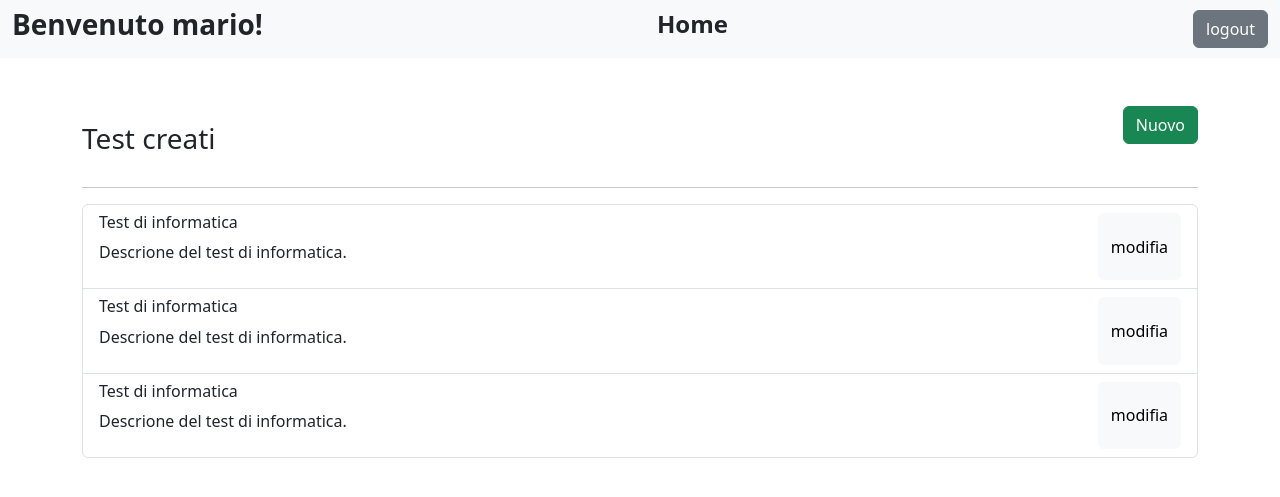
After one commit to AlamRoman/programmma_quiz, a PHP site: page /docenti.php in a window 1280 px wide. The commit adds this page. Shown: the top 497 px of the page. Run offline with PHP 8.4, Linux system fonts and the light colour scheme; a user stored in the database is signed in.

Commit message:
added home pages

```diff
--- /dev/null
+++ b/docenti.php
@@ -0,0 +1,80 @@
+<?php
+
+    session_start();
+
+    include "include/functions.ini";
+    include "include/db.php";
+
+    if (!isset($_SESSION["is_logged_in"]) || $_SESSION["is_logged_in"] == false) {
+        go_to("login_page.php");
+    }
+
+?>
+
+<!DOCTYPE html>
+<html lang="en">
+<head>
+    <meta charset="UTF-8">
+    <meta name="viewport" content="width=device-width, initial-scale=1.0">
+    <title>Docenti</title>
+
+    <link rel="stylesheet" href="https://cdn.jsdelivr.net/npm/bootstrap@4.3.1/dist/css/bootstrap.min.css" integrity="sha384-ggOyR0iXCbMQv3Xipma34MD+dH/1fQ784/j6cY/iJTQUOhcWr7x9JvoRxT2MZw1T" crossorigin="anonymous">
+    <link href="https://cdn.jsdelivr.net/npm/bootstrap@5.3.0-alpha1/dist/css/bootstrap.min.css" rel="stylesheet">
+
+</head>
+<body>
+
+    <nav class="navbar navbar-expand-lg navbar-light bg-light">
+        <div class="container-fluid d-flex justify-content-between">
+
+            <h3 class="fw-bold">Benvenuto <?php echo $_SESSION["username"]; ?>!</h3>
+
+            <h4 class="fw-bold text-center" style="transform: translateX(-50%);">Home</h4>
+
+            <form class="d-flex" method="POST" action="php/do_logout.php">
+                <input class="btn btn-secondary ms-auto" type="submit" id="logout" name="logout" value="logout">
+            </form>
+        </div>
+    </nav>
+
+    <div class="container mt-5">
+        <div class="d-flex justify-content-between">
+            <h3 class="my-3">Test creati</h3>
+            <a href="creaTest.php">
+                <button class="btn btn-success my-auto">Nuovo</button>
+            </a>
+        </div>
+        <hr>
+        <div>
+            <ul class="list-group">
+                <li class="list-group-item list-group-item-action d-flex justify-content-between border">
+                    <div>
+                        <h6>Test di informatica</h6>
+                        <p>Descrione del test di informatica.</p>
+                    </div>
+                    <button class="btn btn-light">modifia</button>
+                </li>
+                <li class="list-group-item list-group-item-action d-flex justify-content-between border">
+                    <div>
+                        <h6>Test di informatica</h6>
+                        <p>Descrione del test di informatica.</p>
+                    </div>
+                    <button class="btn btn-light">modifia</button>
+                </li>
+                <li class="list-group-item list-group-item-action d-flex justify-content-between border">
+                    <div>
+                        <h6>Test di informatica</h6>
+                        <p>Descrione del test di informatica.</p>
+                    </div>
+                    <button class="btn btn-light">modifia</button>
+                </li>
+            </ul>
+        </div>
+    </div>
+
+    <script src="https://code.jquery.com/jquery-3.3.1.slim.min.js" integrity="sha384-q8i/X+965DzO0rT7abK41JStQIAqVgRVzpbzo5smXKp4YfRvH+8abtTE1Pi6jizo" crossorigin="anonymous"></script>
+    <script src="https://cdn.jsdelivr.net/npm/popper.js@1.14.7/dist/umd/popper.min.js" integrity="sha384-UO2eT0CpHqdSJQ6hJty5KVphtPhzWj9WO1clHTMGa3JDZwrnQq4sF86dIHNDz0W1" crossorigin="anonymous"></script>
+    <script src="https://cdn.jsdelivr.net/npm/bootstrap@4.3.1/dist/js/bootstrap.min.js" integrity="sha384-JjSmVgyd0p3pXB1rRibZUAYoIIy6OrQ6VrjIEaFf/nJGzIxFDsf4x0xIM+B07jRM" crossorigin="anonymous"></script>
+
+</body>
+</html>
--- a/php/check_login.php
+++ b/php/check_login.php
@@ -46,8 +46,11 @@
                 if ($id_ruolo == 1) {//admin
                     go_to("../admin_page.php");
                     exit();
+                }else if($id_ruolo==3){//docente
+                    go_to("../docenti.php");
+                    exit();
                 }else{//altri
-                    go_to("../svolgi_test.php");
+                    go_to("../studenti.php");
                     exit();
                 }
 
--- a/svolgi_test.php
+++ b/svolgi_test.php
@@ -85,7 +85,7 @@
             <h4 class="fw-bold text-center" style="transform: translateX(-50%);">Svolgi Test</h4>
 
             <form class="d-flex" method="POST" action="php/do_logout.php">
-                <input class="btn btn-primary ms-auto" type="submit" id="logout" name="logout" value="logout">
+                <input class="btn btn-seconary ms-auto" type="submit" id="logout" name="logout" value="logout">
             </form>
         </div>
     </nav>
```
Also changed, not shown: admin_page.php (+5 -5 lines), studenti.php (added, +75 -0 lines), creaTest.php (added).
